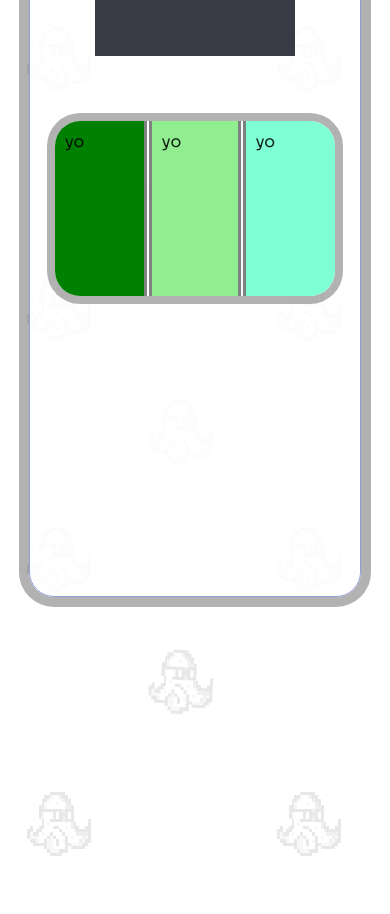
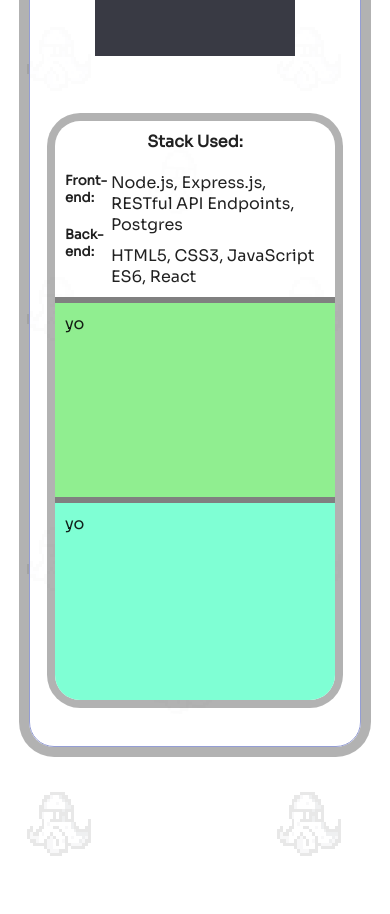
Before and after one commit to james-hanna/portfolio, a React (Create React App) app: page /projects in a window 390 px wide. Shown: the part 1260-2174 px from the top of the page. Built offline with nearby package versions, Linux system fonts and the light colour scheme.

Commit message:
media queries

```diff
--- a/src/pages/projects/carousel-components.js
+++ b/src/pages/projects/carousel-components.js
@@ -45,7 +45,7 @@ export const Children = styled.div`
   position: relative;
   height: 550px;
   @media screen and (max-width: 425px){
-    height: 1500px;
+    height: 1650px;
   }
 `;
 
--- a/src/pages/projects/projects.css
+++ b/src/pages/projects/projects.css
@@ -65,10 +65,40 @@
   display: flex;
   flex-direction: column;
   width: 33%;
-  background-color: green;
+  background-color: rgba(255,255,255,0.3);
   border-radius: 25px 0px 0px 25px;
   border-right: 3px solid grey;
 }
+.project-info-title{
+  display: flex;
+  justify-content: center;
+  margin: 10px 0px 20px 0px;
+}
+
+.stack-titles{
+  display:flex;
+  flex-direction: column;
+  width: 20%;
+}
+.stack-titles>h5{
+  margin: 0px 5px 20px 10px;
+}
+
+.stack-content{
+  display: flex;
+  flex-direction: column;
+  width: 80%;
+}
+.stack-content>p{
+  margin: 0px 0px 10px 0px;
+}
+
+.make-me-a-row{
+  display:flex;
+  flex-direction: row;
+  width: 100%;
+}
+
 .project-description{
   display: flex;
   flex-direction: column;
@@ -92,12 +122,10 @@
 
 .full-size-img {
   position: fixed;
-  cursor: auto;
   top: 50%;
   left: 50%;
   transform: translate(-50%, -50%);
   width: 80%;
-  height: 80%;
   z-index: 10;
 }
 
@@ -117,4 +145,36 @@
     margin: auto;
     margin-bottom: 25px;
   }
+  .project-info-row{
+    height: auto;
+  }
+  .project-info-box{
+    flex-direction: column;
+    justify-content: center
+  }
+  .technology-used{
+    width: 100%;
+    border-radius: 25px 25px 0px 0px;
+    border-right: none;
+    border-bottom: 3px solid grey;
+  }
+  .stack-content>p{
+    margin: 0px 5px 10px 0px;
+  }
+  .project-description{
+    width: 100%;
+    height: 200px;
+    border-right: none;
+    border-left: none;
+    border-top: 3px solid grey;
+    border-bottom: 3px solid grey;
+  }
+  .links-to-project{
+    width: 100%;
+    height: 200px;
+    background-color: aquamarine;
+    border-radius: 0px 0px 25px 25px;
+    border-top: 3px solid grey;
+    border-left: none;
+  }
 }
--- a/src/pages/projects/reservation_setter/ReservationProjectDisplay.js
+++ b/src/pages/projects/reservation_setter/ReservationProjectDisplay.js
@@ -3,7 +3,6 @@ import addRes from "./screenshots/addRes.png";
 import addTable from "./screenshots/addTable.png";
 import dashboard from "./screenshots/dashboard.png";
 import search from "./screenshots/search.png";
-
 
 export default function ReservationProjectDisplay() {
   const [open, setOpen] = useState(false);
@@ -56,14 +55,12 @@ export default function ReservationProjectDisplay() {
             onClick={() => setOpen2(!open2)}
           />
           {open2 && (
-
             <img
               src={addRes}
               alt="full-size-img"
               className="full-size-img"
               onClick={() => setOpen2(!open2)}
             />
-
           )}
         </div>
 
@@ -75,27 +72,37 @@ export default function ReservationProjectDisplay() {
             onClick={() => setOpen3(!open3)}
           />
           {open3 && (
-
             <img
               src={addRes}
               alt="full-size-img"
               className="full-size-img"
               onClick={() => setOpen3(!open3)}
             />
-
           )}
         </div>
       </div>
       <div className="project-info-row">
         <div className="project-info-box">
           <div className="technology-used">
-            <p style={{marginTop: "10px", marginLeft: "10px"}}>yo</p>
+            <div className="project-info-title">
+              <h4>Stack Used:</h4>
+            </div>
+            <div className="make-me-a-row">
+              <div className="stack-titles">
+                <h5>Front-end:</h5>
+                <h5>Back-end:</h5>
+              </div>
+              <div className="stack-content">
+                <p>Node.js, Express.js, RESTful API Endpoints, Postgres</p>
+                <p> HTML5, CSS3, JavaScript ES6, React</p>
+              </div>
+            </div>
           </div>
           <div className="project-description">
-            <p style={{marginTop: "10px", marginLeft: "10px"}}>yo</p>
+            <p style={{ marginTop: "10px", marginLeft: "10px" }}>yo</p>
           </div>
           <div className="links-to-project">
-            <p style={{marginTop: "10px", marginLeft: "10px"}}>yo</p>
+            <p style={{ marginTop: "10px", marginLeft: "10px" }}>yo</p>
           </div>
         </div>
       </div>
```
Lines whose indentation alone changed are shown as unchanged.
